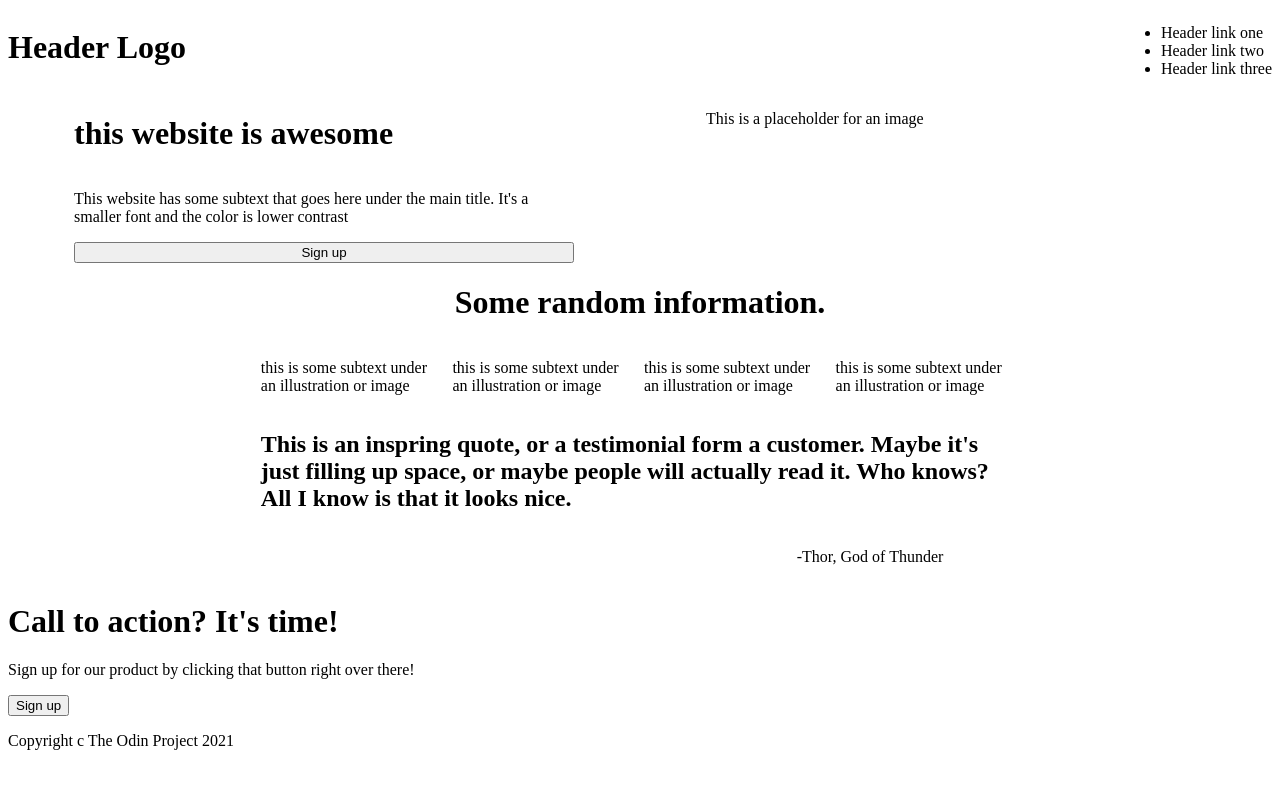
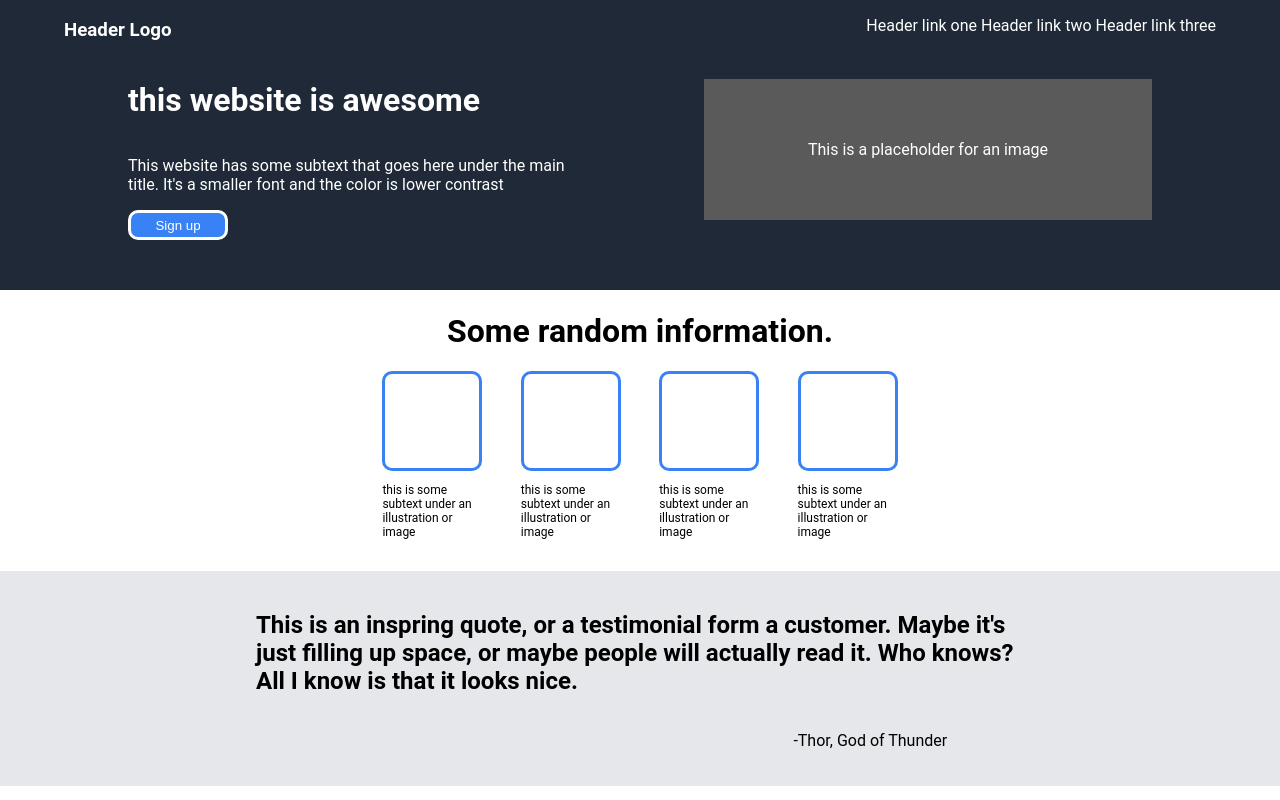
Before and after one commit to tommyborden99/landing_page, a plain HTML site: page index.html in a window 1280 px wide. Shown: the top 800 px of the page. Drawn offline with Linux system fonts and the light colour scheme.

Commit message:
Finish the website css
This adds css changes to make the website match the template, font does not match template because I don't have matching font

```diff
--- a/index.html
+++ b/index.html
@@ -9,7 +9,7 @@
     <body>
         <div class="header">
             <div class="left-side">
-                <h1>Header Logo</h1>
+                <h3>Header Logo</h3>
             </div>
             <div class="right-side header-right-side">
                 <ul>
--- a/style.css
+++ b/style.css
@@ -1,29 +1,46 @@
 .header {
     display: flex;
     justify-content: space-between;
+    padding-left: 5%;
+    padding-right: 5%;
+    background-color: #1F2937;
+    color: white;
+    margin: 0px;
 }
 
 .header-right-side {
     display: flex;
     justify-content: flex-end;
-
+    list-style-type: none;
 }
 
 .box-one {
     display: flex;
     justify-content: space-around;
+    background-color: #1F2937;
+    color: white;
+    padding-bottom: 50px;
 }
 
 .box-one .right-side {
     display: flex;
     width: 500px;
     flex: 1, 1, 1;
+    background-color: #5a5a5a;
+    margin-left: 0%;
+    margin-right: 10%;
+    margin-top: 20px;
+    margin-bottom: 20px;
+    justify-content: center;
+    align-items: center;
 }
 .box-one .left-side {
     display: flex;
     flex-direction: column;
     width: 500px;
     flex: 1, 1, 1;
+    padding-left: 10%;
+    padding-right: 10%;
 }
 
 .box-two {
@@ -35,9 +52,12 @@
 .box-three {
     display: flex;
     align-items: center;
-    gap: 8px;
+    gap: 5%;
     padding-left: 20%;
     padding-right: 20%;
+    justify-content: center;
+    padding-bottom: 20px;
+    font-size: 12px;
 }
 
 .box-four {
@@ -47,6 +67,9 @@
     padding-left: 20%;
     padding-right: 20%;
     flex-direction: column;
+    background-color: #E5E7EB;
+    padding-top: 20px;
+    padding-bottom: 20px;
 }
 
 .box-four .quote {
@@ -61,3 +84,61 @@
     align-items: end;
     width: 80%;
 }
+
+.box-five {
+    display: flex;
+    justify-content: space-between;
+    align-items: center;
+    margin-left: 10%;
+    margin-right: 10%;
+    background-color: #3882F6;
+    padding-right: 5%;
+    padding-left: 5%;
+    margin-top: 50px;
+    margin-bottom: 50px;
+}
+
+.box-six {
+    display: flex;
+    justify-content: center;
+    background-color: #1F2937;
+    color: white;
+}
+li {
+    display: inline;
+}
+
+.empty-tile {
+    box-sizing: border-box;
+    border-style: solid;
+    border-width: medium;
+    border-radius: 10%;
+    border-color: #3882F6;
+    min-height: 100px;
+    min-width: 100px;
+    max-width: 100px;
+}
+
+.tile {
+    max-width: 100px;
+}
+html {
+    /*font-family: system-ui, -apple-system, BlinkMacSystemFont, 'Segoe UI', Roboto, Oxygen, Ubuntu, Cantarell, 'Open Sans', 'Helvetica Neue', sans-serif;*/
+    font-family: roboto;
+    padding: 0px;
+}
+
+body {
+    padding: 0px;
+    margin: 0px;
+}
+
+button {
+    width: 100px;
+    height: 30px;
+    background-color: #3882F6;
+    border: solid;
+    border-color: white;
+    border-radius: 10px;
+    color: inherit;
+}
```
